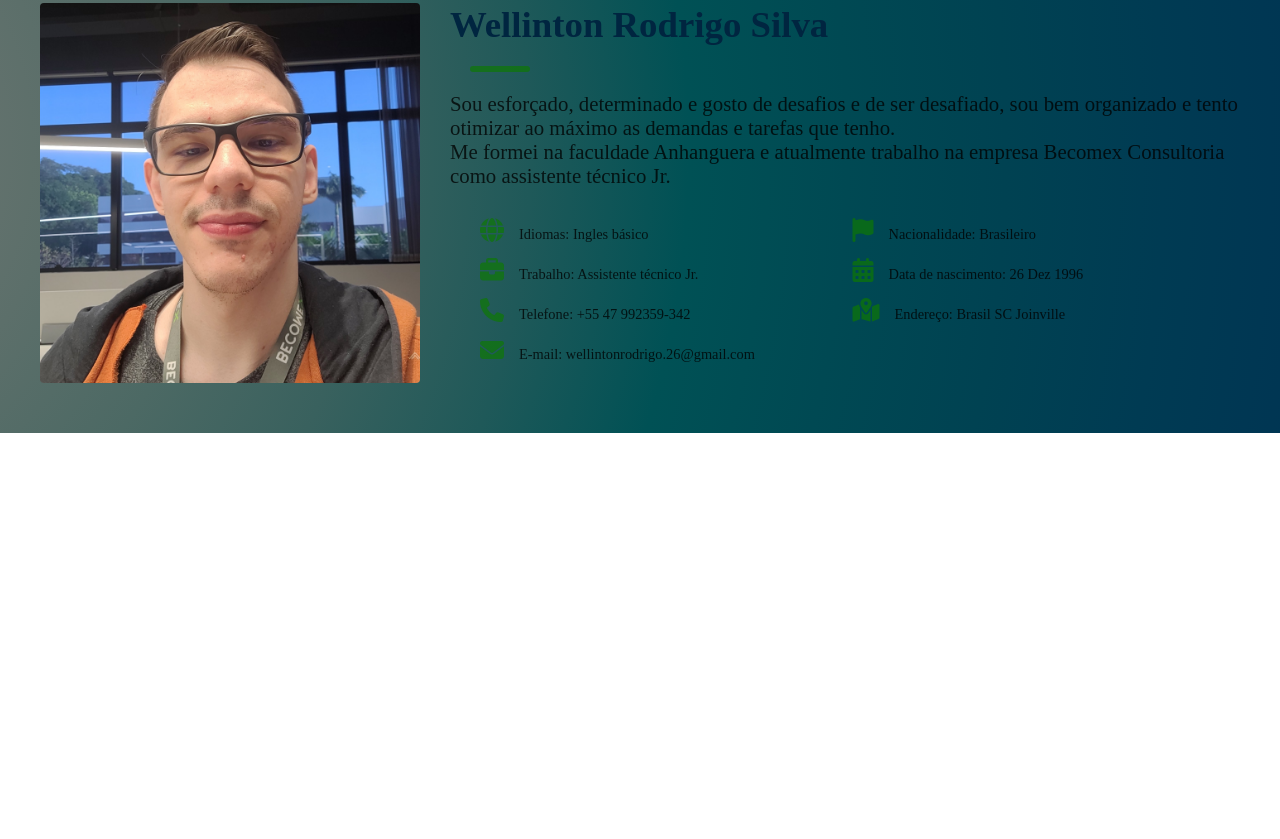
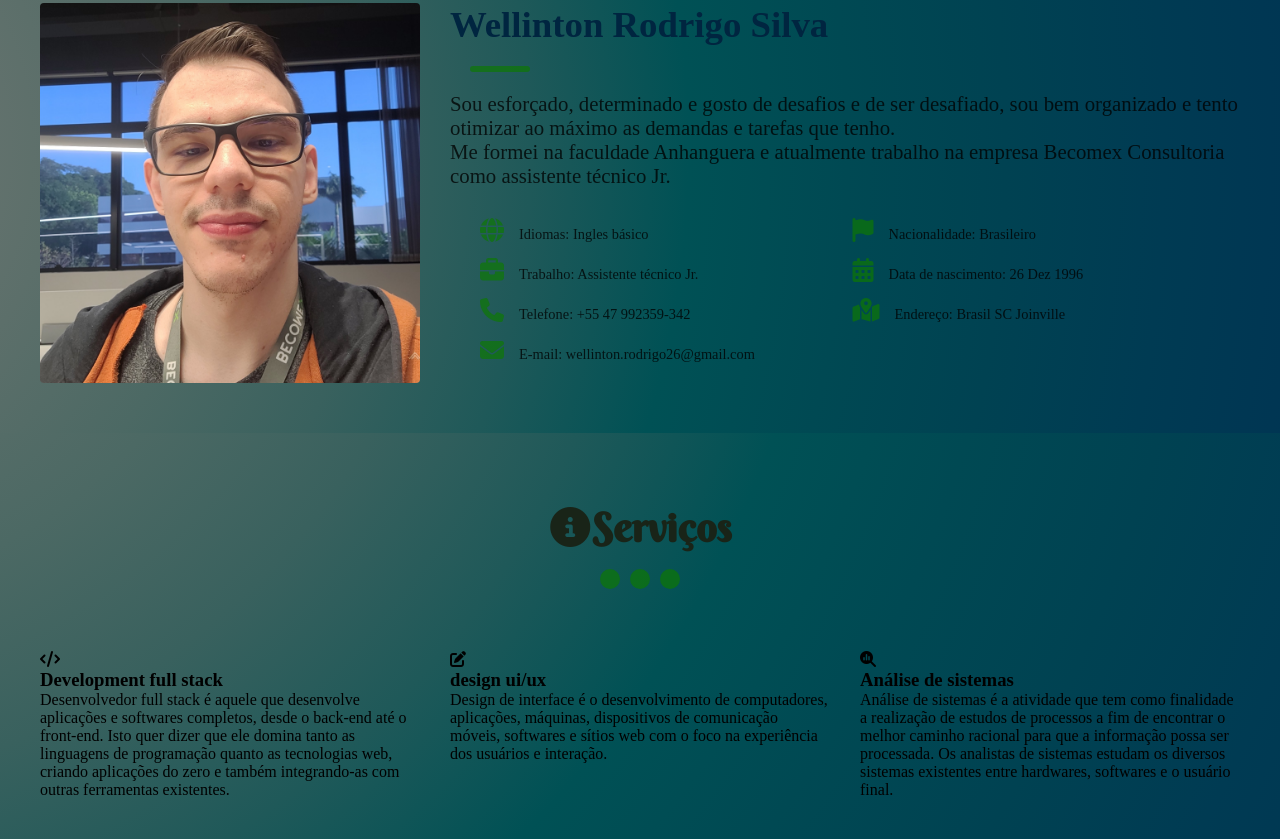
Before and after one commit to WellintonRodrigo/PortifolioWellinton, a plain HTML site: page LANDING PAGE - portfólio/index.html in a window 1280 px wide. Shown: the part 936-1775 px from the top of the page. Before the commit the page ends 1369 px from the top, so only its background shows below. Drawn offline with Linux system fonts and the light colour scheme.

Commit message:
Feat: seção de serviços
Criei a seção de serviços.

No que eu pretendo aprender esses tópicos.

```diff
--- a/LANDING PAGE - portfólio/index.html
+++ b/LANDING PAGE - portfólio/index.html
@@ -71,13 +71,54 @@
           <p><i class="fa-solid fa-calendar-days"></i>Data de nascimento: 26 Dez 1996</p>
           <p><i class="fa-solid fa-phone"></i>Telefone: +55 47 992359-342</p>
           <p><i class="fa-solid fa-map-location-dot"></i>Endereço: Brasil SC Joinville</p>
-          <p><i class="fa-solid fa-envelope"></i>E-mail: wellintonrodrigo.26@gmail.com</p>
+          <p><i class="fa-solid fa-envelope"></i>E-mail: wellinton.rodrigo26@gmail.com</p>
         </div>
       </div>
 
         </article>
 
       </main>
+
+      <section class="services">
+
+        <article aria-label="seção sobre mim" class="sobre">
+          <div class="sobre_titulo">
+          <h1><i class="fa-solid fa-circle-info"></i>Serviços</h1>
+
+          <div class="buttons">
+            <span></span>
+            <span></span>
+            <span></span>
+          </div>
+        </div>
+        <div class="my_services">
+
+          <ul aria-label="services">
+            <il>
+              <i class="fa-solid fa-code"></i>
+              <h3>Development full stack</h3>
+              <p> Desenvolvedor full stack é aquele que desenvolve aplicações e softwares completos, desde o back-end até o front-end. Isto quer dizer que ele domina tanto as linguagens de programação quanto as tecnologias web, criando aplicações do zero e também integrando-as com outras ferramentas existentes.</p>
+            </il>
+          </ul>
+        </div>
+
+
+          <il>
+            <i class="fa-solid fa-pen-to-square"></i>
+            <h3>design ui/ux</h3>
+            <p> Design de interface é o desenvolvimento de computadores, aplicações, máquinas, dispositivos de comunicação móveis, softwares e sítios web com o foco na experiência dos usuários e interação.</p>
+          </il>
+
+
+
+          <il>
+            <i class="fa-solid fa-magnifying-glass-chart"></i>
+            <h3>Análise de sistemas</h3>
+            <p> Análise de sistemas é a atividade que tem como finalidade a realização de estudos de processos a fim de encontrar o melhor caminho racional para que a informação possa ser processada. Os analistas de sistemas estudam os diversos sistemas existentes entre hardwares, softwares e o usuário final.</p>
+          </il>
+
+      </section>
+
   <script src="asset/js/script.js"></script>
 </body>
 </html>
```
